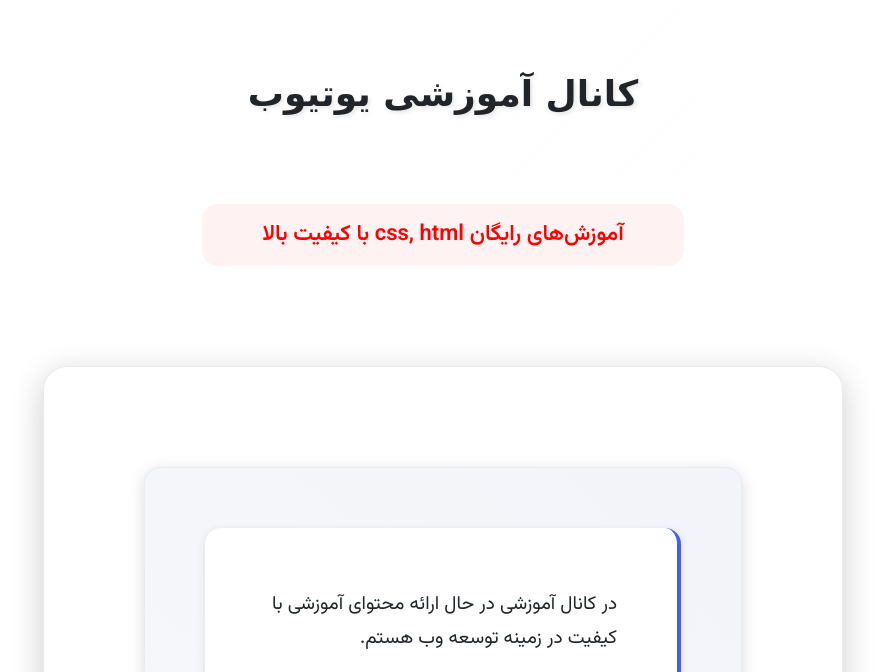
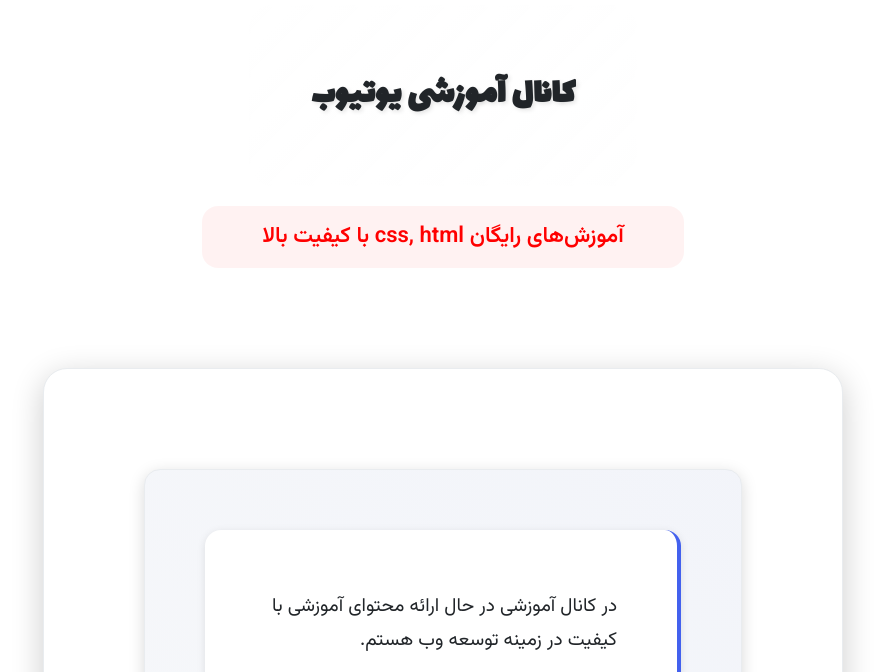
Before and after one commit to codewithbahareh/home, a plain HTML site: page teaching.html in a window 1280 px wide. Shown: the part 888-1560 px from the top of the page, without its empty margins (197-1082 px from the left). Drawn offline with Linux system fonts and the light colour scheme.

Commit message:
Update teaching.html

```diff
--- a/teaching.html
+++ b/teaching.html
@@ -12,12 +12,9 @@
     <meta name="twitter:image" content="https://codewithbahareh.github.io/home/image/cover-discover.jpg">
     <meta name="twitter:site" content="@CodeWithBahareh">
     <meta name="twitter:creator" content="@CodeWithBahareh">
-
-
     <meta name="robots" content="index, follow, max-image-preview:large">
     <!-- Google Discover Optimization -->
     <meta name="googlebot" content="index, follow, max-image-preview:large" />
-
     <!-- Open Graph -->
    <meta property="og:type" content="article">
     <meta property="og:title" content="آموزش رایگان HTML و CSS | Code With Bahareh">
@@ -33,6 +30,8 @@
     <link rel="preconnect" href="https://fonts.googleapis.com" />
     <link rel="preconnect" href="https://fonts.gstatic.com" crossorigin />
     <link href="https://fonts.googleapis.com/css2?family=Vazirmatn:wght@300;400;600;800&display=swap" rel="stylesheet">
+    <link href="https://fonts.googleapis.com/css2?family=Vazirmatn:wght@100..900&family=Lalezar&display=swap" rel="stylesheet">
+
     <!-- Favicon -->
     <link rel="icon" href="image/red-black.png" type="image/x-icon">
     <link rel="canonical" href="https://codewithbahareh.github.io/home/teaching.html">
```
